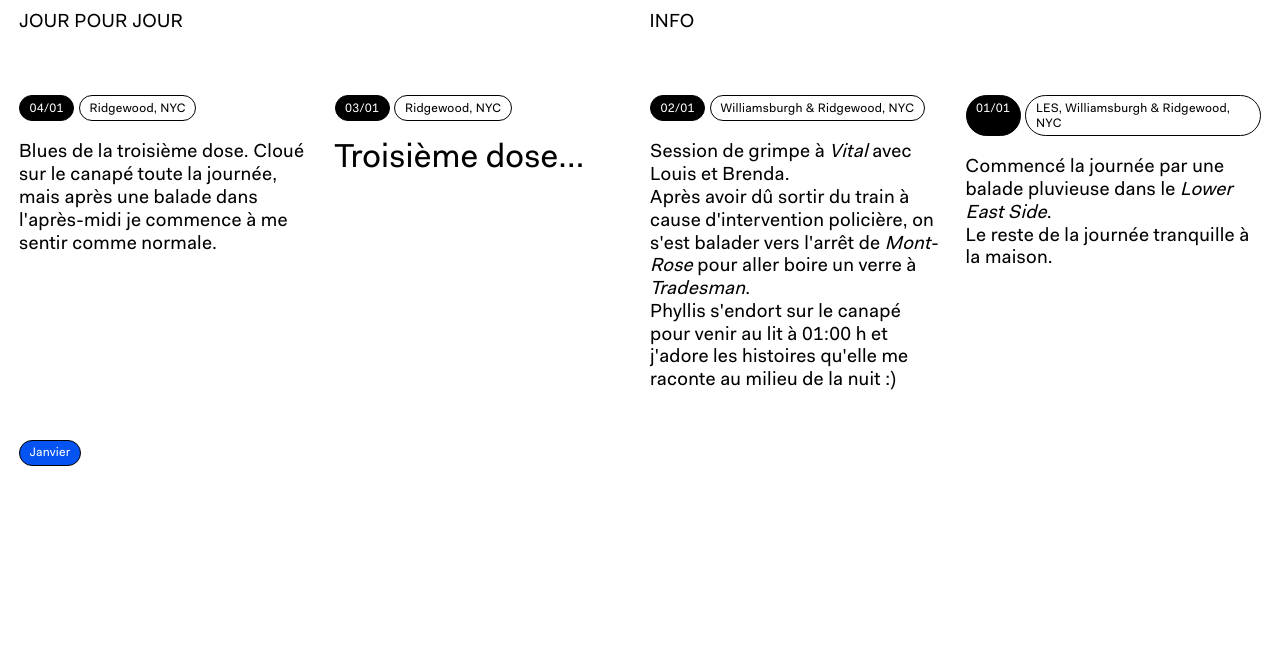
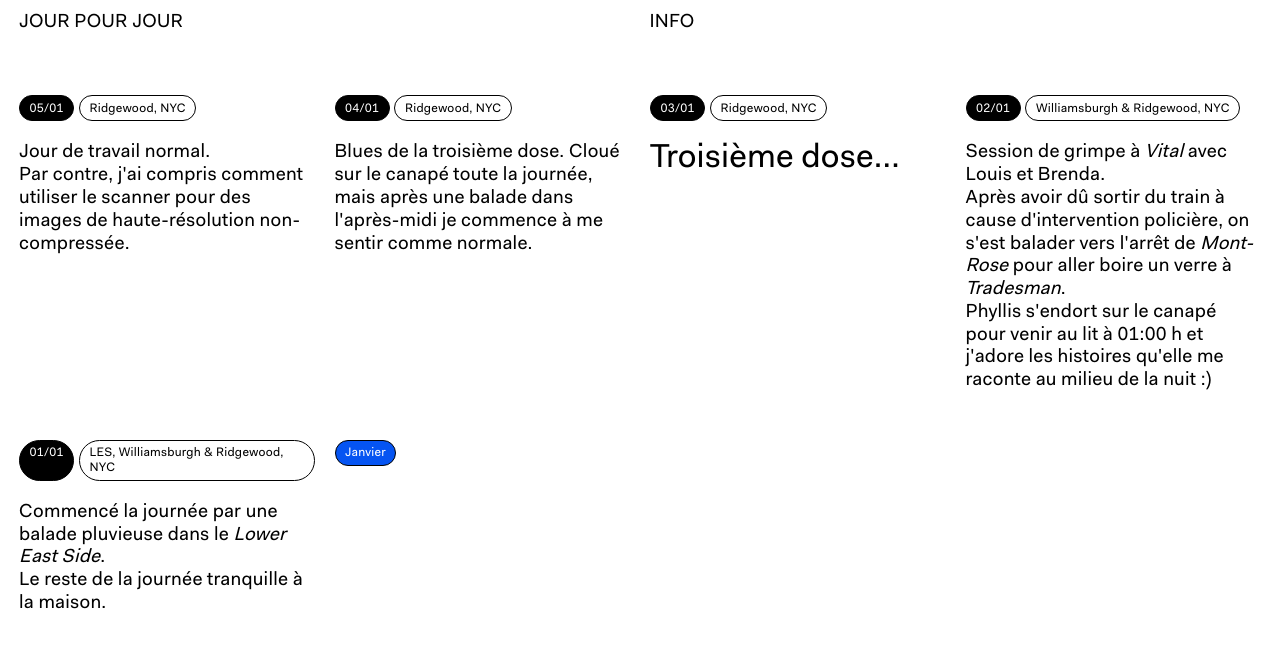
Before and after one commit to Bruch3z/JourPourJour, a plain HTML site: page index.html in a window 1280 px wide. Drawn offline with Linux system fonts and the light colour scheme.

Commit message:
Update index.html

```diff
--- a/index.html
+++ b/index.html
@@ -42,6 +42,15 @@
       </div>
     </div>
     -->
+    <div class="day">
+      <div class="info">
+        <div class="date">05/01</div>
+        <div class="location">Ridgewood, NYC</div>
+      </div>
+      Jour de travail normal.<br>
+      Par contre, j'ai compris comment utiliser le scanner pour des images de haute-résolution non-compressée.
+    </div>
+
     <div class="day">
       <div class="info">
         <div class="date">04/01</div>
```
